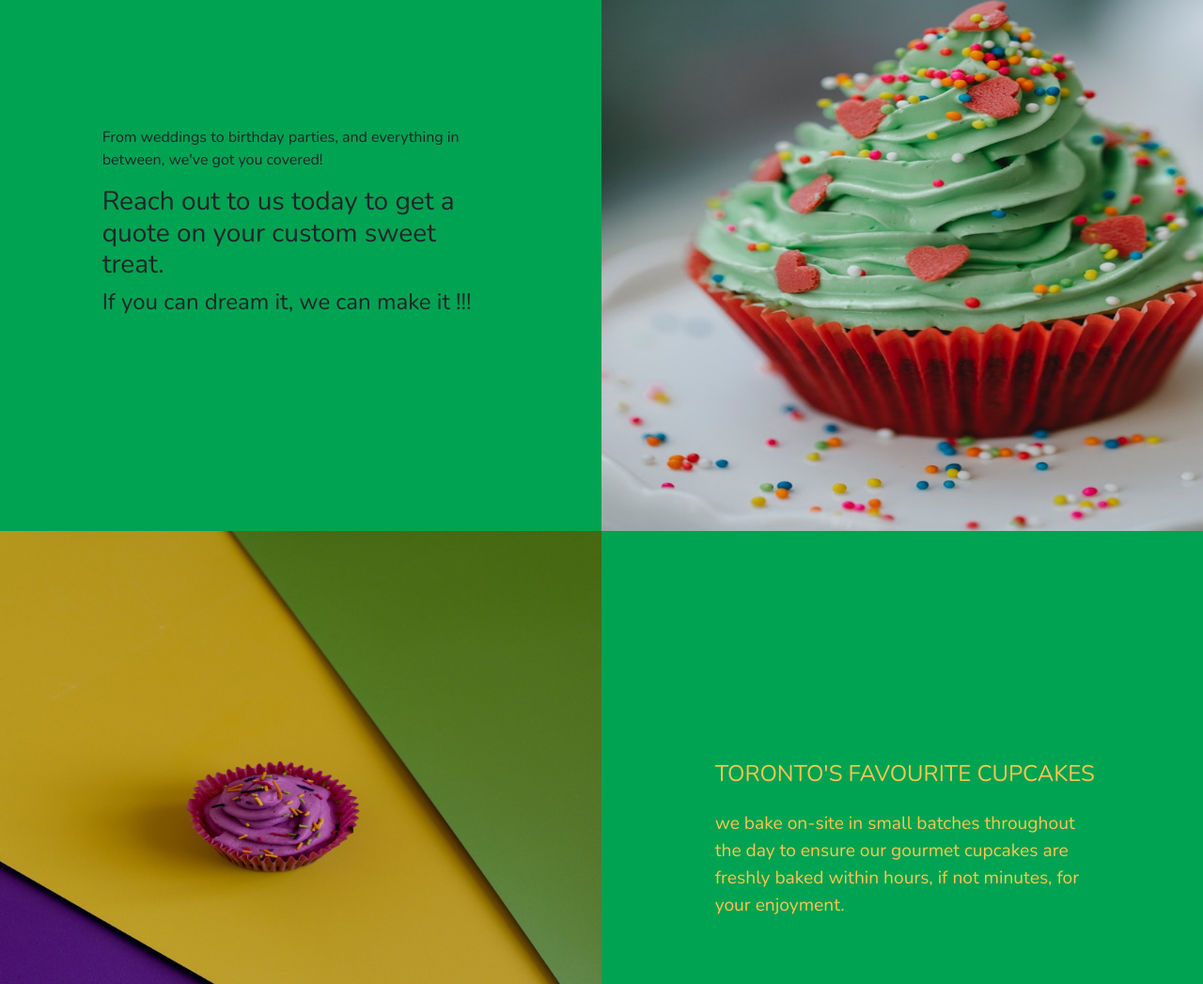
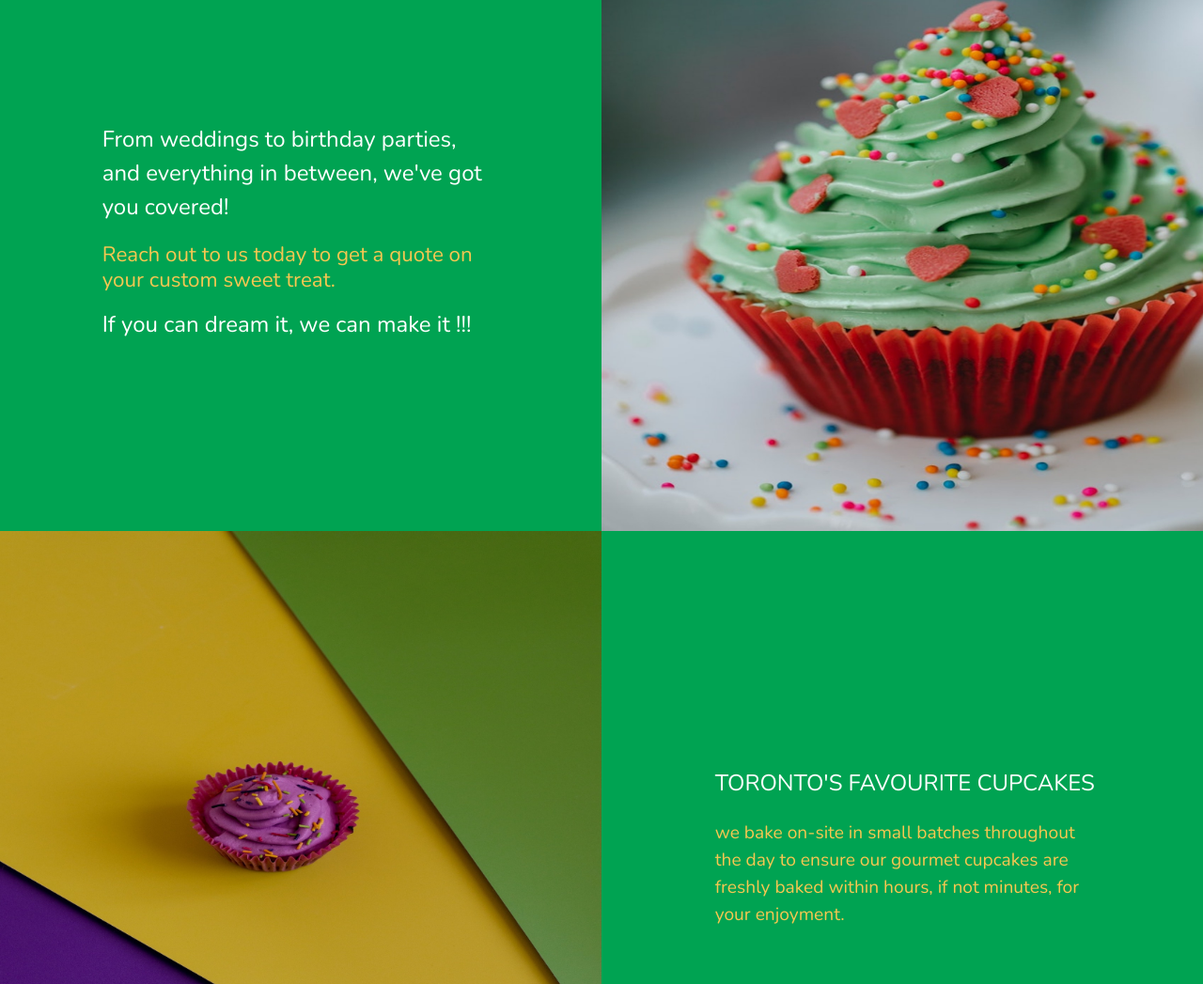
Before and after one commit to charuzain/House_Of_cupCakes, a plain HTML site: page index.html in a window 1280 px wide. Shown: the part 1391-2438 px from the top of the page at 94% size. Drawn offline with nearby package versions, Linux system fonts and the light colour scheme.

```diff
--- a/main.css
+++ b/main.css
@@ -33,22 +33,44 @@ body {
   margin-top: 100px;
 } */
 
-#section2-content{
+#section2-content {
   color: #f6c751;
   font-weight: 100;
   font-size: 1.2rem;
- font-weight: 100;
- margin-top: 20px;
+  font-weight: 100;
+  margin-top: 20px;
 }
-#section2-content h4{
+#section2-content h4 {
   font-size: 1.5rem;
   font-weight: 100;
   margin-bottom: 25px;
 }
-#section2-content h3{
+#section2-content h3 {
   font-size: 1.5rem;
   margin-bottom: 25px;
   color: white;
+}
+
+#section3 p,h4 {
+  color: white;
+  font-weight: 100;
+  font-size: 1.5rem;
+  font-weight: 100;
+    margin-top: 20px;
+
+}
+#section3 h3  {
+  color: #f6c751;
+  font-weight: 100;
+  font-size: 1.4rem;
+  font-weight: 100;
+    margin-top: 20px;
+
+}
+
+.navbar.scrolled {
+background-color: black;
+transition:background-color 1s ;
 }
 @media (max-width: 1150px) {
   #cupcakeGroup h2 {
```
